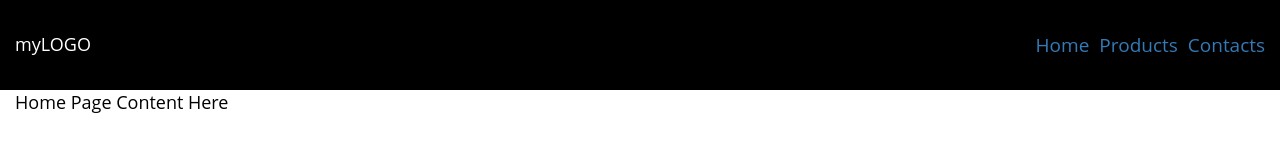
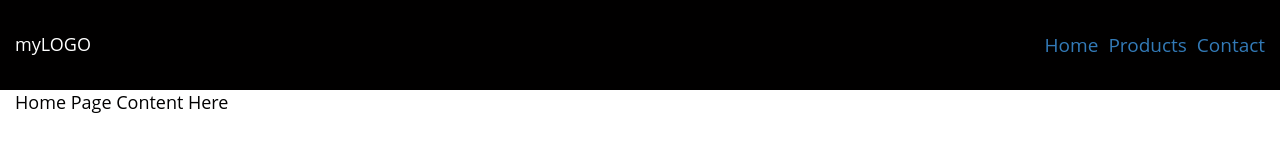
Before and after one commit to romariowilliams/react-tutorial-project, a React (Create React App) app: page / in a window 1280 px wide. Shown: the top 160 px of the page. Built offline with nearby package versions, Linux system fonts and the light colour scheme.

Commit message:
Update header.js to use Link from react-router-dom

```diff
--- a/src/Components/headerComponent/header.js
+++ b/src/Components/headerComponent/header.js
@@ -1,4 +1,7 @@
 import React, { Component } from 'react';
+import {
+  Link
+} from 'react-router-dom';
 
 class Header extends Component {
   render() {
@@ -11,13 +14,13 @@
       <nav>
         <ul>
           <li className="first">
-              <a href="#">Home</a>
+              <Link to="/">Home</Link>
           </li>
           <li>
-              <a href="#">Products</a>
+              <Link to="/Products">Products</Link>
           </li>
           <li className="last">
-            <a href="#">Contacts</a>
+              <Link to="/Contact">Contact</Link>
           </li>
         </ul>
       </nav>
```
